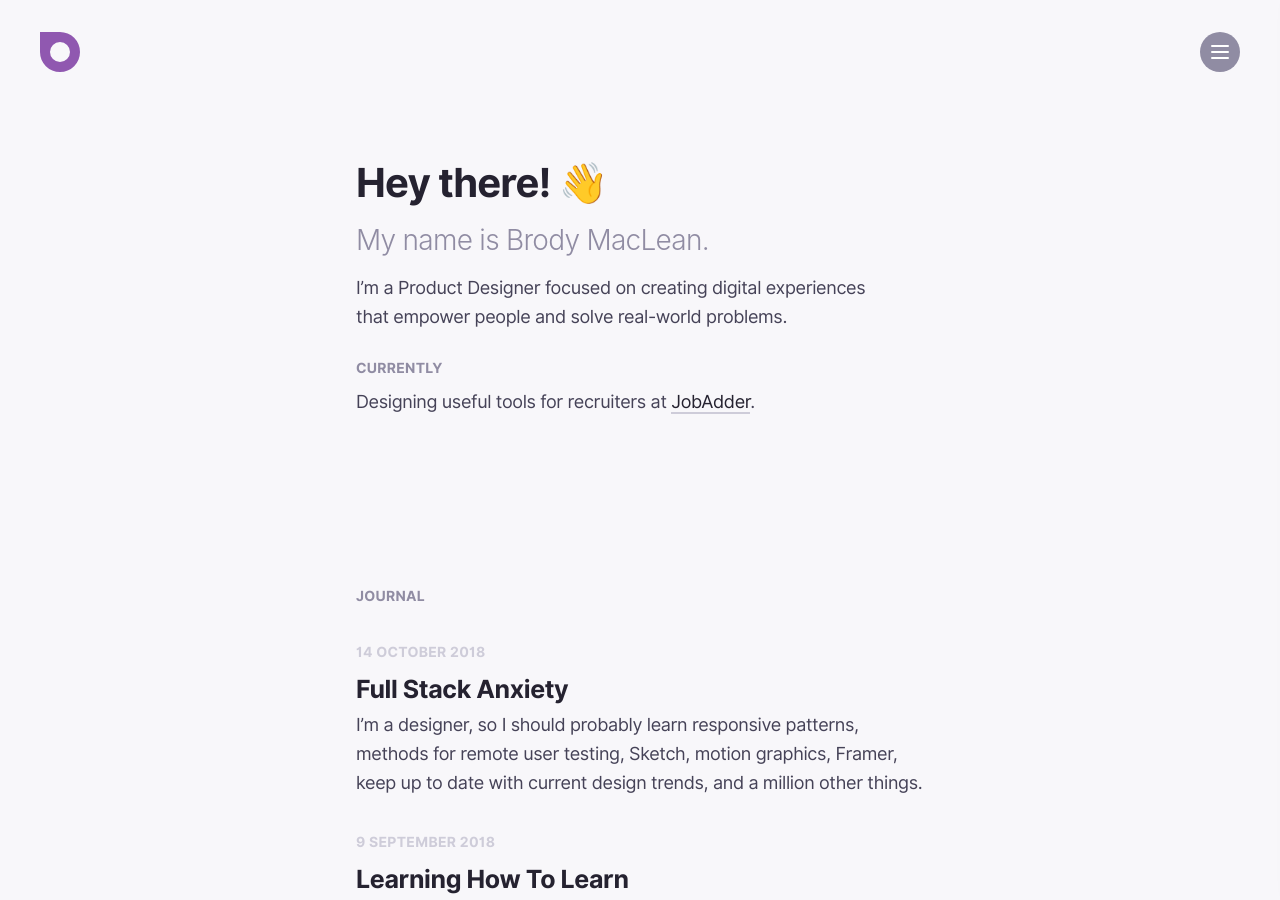
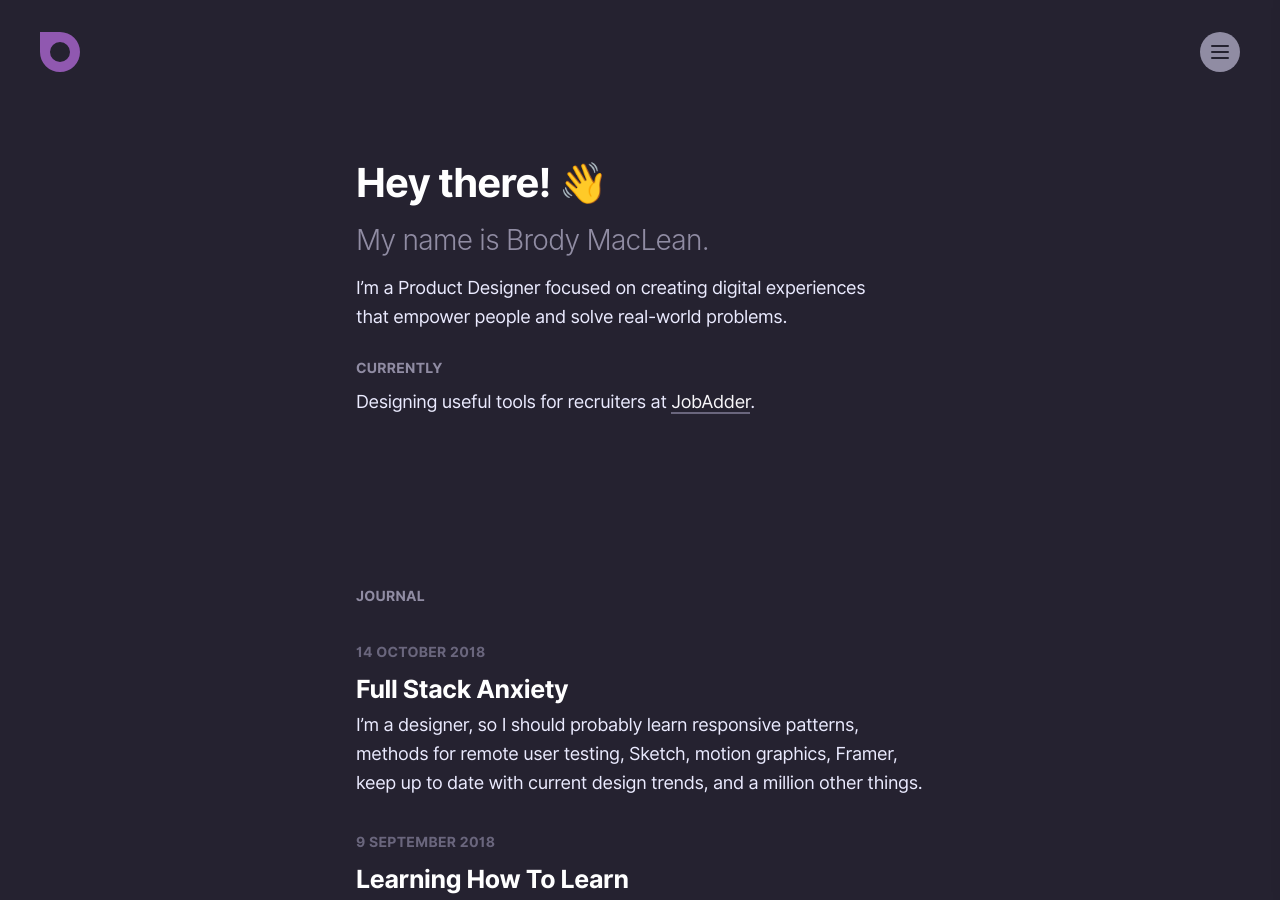
Before and after one commit to brody/brody.com-v7, a Jekyll site: the page built from index.html, in a window 1280 px wide and 900 px high. Built offline with Jekyll 4.4.1, drawn with Linux system fonts in a browser that asks for light colours; some web fonts are replaced; comment, search, counter and statistics services are not loaded.

Commit message:
dark theme by default, updated theme switch char & copy

```diff
--- a/_includes/header.html
+++ b/_includes/header.html
@@ -54,7 +54,7 @@
   </ul>
   <div id="nightMode" class="ph3 pv2 flex fill-grey grey-dark night-fill-grey night-grey-light hover-primary">
     <svg class="mr3" height="24" viewBox="0 0 24 24" width="24" xmlns="http://www.w3.org/2000/svg"><path d="m15.8024 4.268c-1.7788849 1.53977886-2.7971079 3.7792851-2.788 6.132 0 3.7056 2.4544 6.8224 5.7856 7.732-1.3897332 1.2046723-3.1672171 1.8678914-5.0064 1.868-4.304 0-7.7936-3.5816-7.7936-8s3.4896-8 7.7936-8c.6944 0 1.368.0936 2.0088.268z" transform=""/></svg>
-    Toggle Night
-    <span class="keyboard-shortcut dn di-ns">N</span>
+    Swtich Theme
+    <span class="keyboard-shortcut dn di-ns">S</span>
   </div>
 </div>
--- a/_layouts/default.html
+++ b/_layouts/default.html
@@ -1,5 +1,5 @@
 <!DOCTYPE html>
-<html lang="en-GB" class="bg-grey-lightest grey-darker">
+<html lang="en-GB" class="bg-grey-lightest grey-darker night">
 
 {% include head.html %}
 
--- a/_layouts/post.html
+++ b/_layouts/post.html
@@ -1,5 +1,5 @@
 <!DOCTYPE html>
-<html lang="en-GB" class="bg-grey-lightest grey-darker">
+<html lang="en-GB" class="bg-grey-lightest grey-darker night">
 
 {% include head.html %}
 
--- a/js/script.js
+++ b/js/script.js
@@ -4,12 +4,12 @@
 // On initial page load, there is not yet a cookie
 // When the user clicks the button for the fist time, do this:
 $('#nightMode').click(function() {
-  var inThirtyMinutes = new Date(new Date().getTime() + 30 * 60 * 1000);
+  // var inThirtyMinutes = new Date(new Date().getTime() + 30 * 60 * 1000);
 
   if($('html').hasClass("night")){
     // remove set darkmode cookie, add lightmode cookie
     Cookies.remove('_darkmode');
-    Cookies.set('_lightmode', 'Enabled', { expires: inThirtyMinutes });
+    // Cookies.set('_lightmode', 'Enabled', { expires: inThirtyMinutes });
     // remove darkmode class and add lightmode class to body
     $('html').removeClass('night').addClass('day');
     console.log("Setted Cookie dark");
@@ -17,15 +17,15 @@ $('#nightMode').click(function() {
   else if($('html').hasClass("light")){
     // remove set darkmode cookie, add lightmode cookie
     Cookies.remove('_lightmode');
-    Cookies.set('_darkmode', 'Enabled', { expires: inThirtyMinutes });
+    // Cookies.set('_darkmode', 'Enabled', { expires: inThirtyMinutes });
     // remove lightmode class and add darkmode class to body
     $('html').removeClass('day').addClass('night');
     console.log("Setted Cookie day");
   }else{
     // create a cookie for darkmode state
-    Cookies.set('_darkmode', 'Enabled', { expires: inThirtyMinutes });
+    // Cookies.set('_darkmode', 'Enabled', { expires: inThirtyMinutes });
     // add class to body
-    $('html').addClass('night');
+    $('html').removeClass('day').addClass('night');
     console.log("Toggled Cookie");
   }
 });
@@ -56,10 +56,12 @@ $('#moon').on('click', function() {
 $(document).keydown(function(e) {
   var unicode = e.charCode ? e.charCode : e.keyCode;
 
-  if (unicode == 68 || unicode == 78) {
+  if (unicode == 27 || unicode == 83) {
     // toggle night mode
     // 68: d
     // 78: n
+    // 83: s
+    // 27 : ESC
     // $('html').toggleClass('night');
 
     var inThirtyMinutes = new Date(new Date().getTime() + 30 * 60 * 1000);
@@ -83,7 +85,7 @@ $(document).keydown(function(e) {
       // create a cookie for darkmode state
       Cookies.set('_darkmode', 'Enabled', { expires: inThirtyMinutes });
       // add class to body
-      $('html').addClass('night');
+      $('html').removeClass('day').addClass('night');
       console.log("Toggled Cookie");
     }
 
```
Also changed, not shown: 1 other file.
